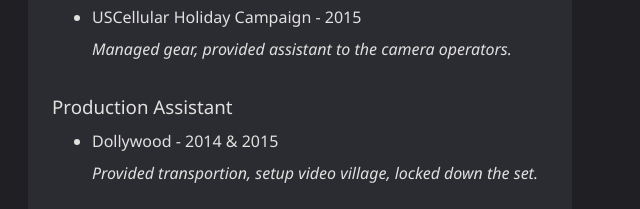
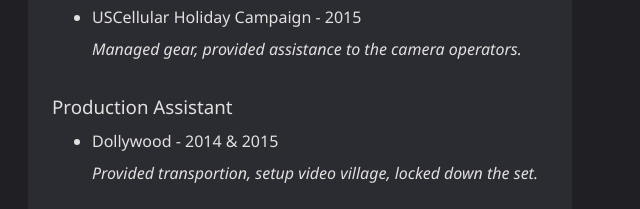
Before and after one commit to DustinMilotte/responsive_portfolio, a plain HTML site: page video-production.html in a window 1280 px wide. Shown: the part 1223-1432 px from the top of the page, 628-1268 px from the left. Drawn offline with Linux system fonts and the light colour scheme.

Commit message:
Update video-production.html

```diff
--- a/video-production.html
+++ b/video-production.html
@@ -113,7 +113,7 @@
         <ul>
           <li>
               <span class="credit-title">USCellular Holiday Campaign </span> - 2015
-            <p class="credit-description">Managed gear, provided assistant to the camera operators.</p>
+            <p class="credit-description">Managed gear, provided assistance to the camera operators.</p>
           </li>
         </ul>
         <h3>Production Assistant</h3>
```
